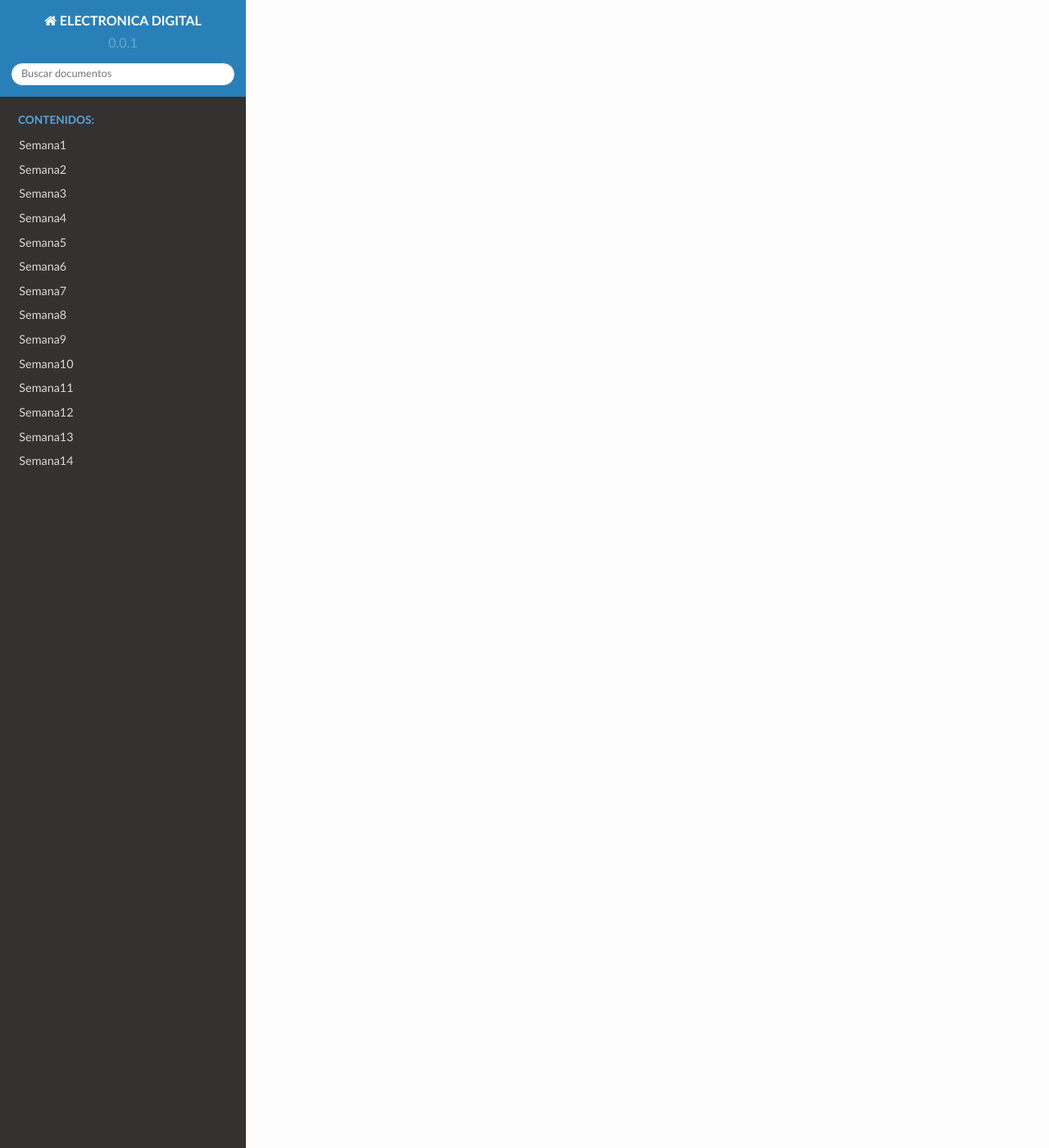
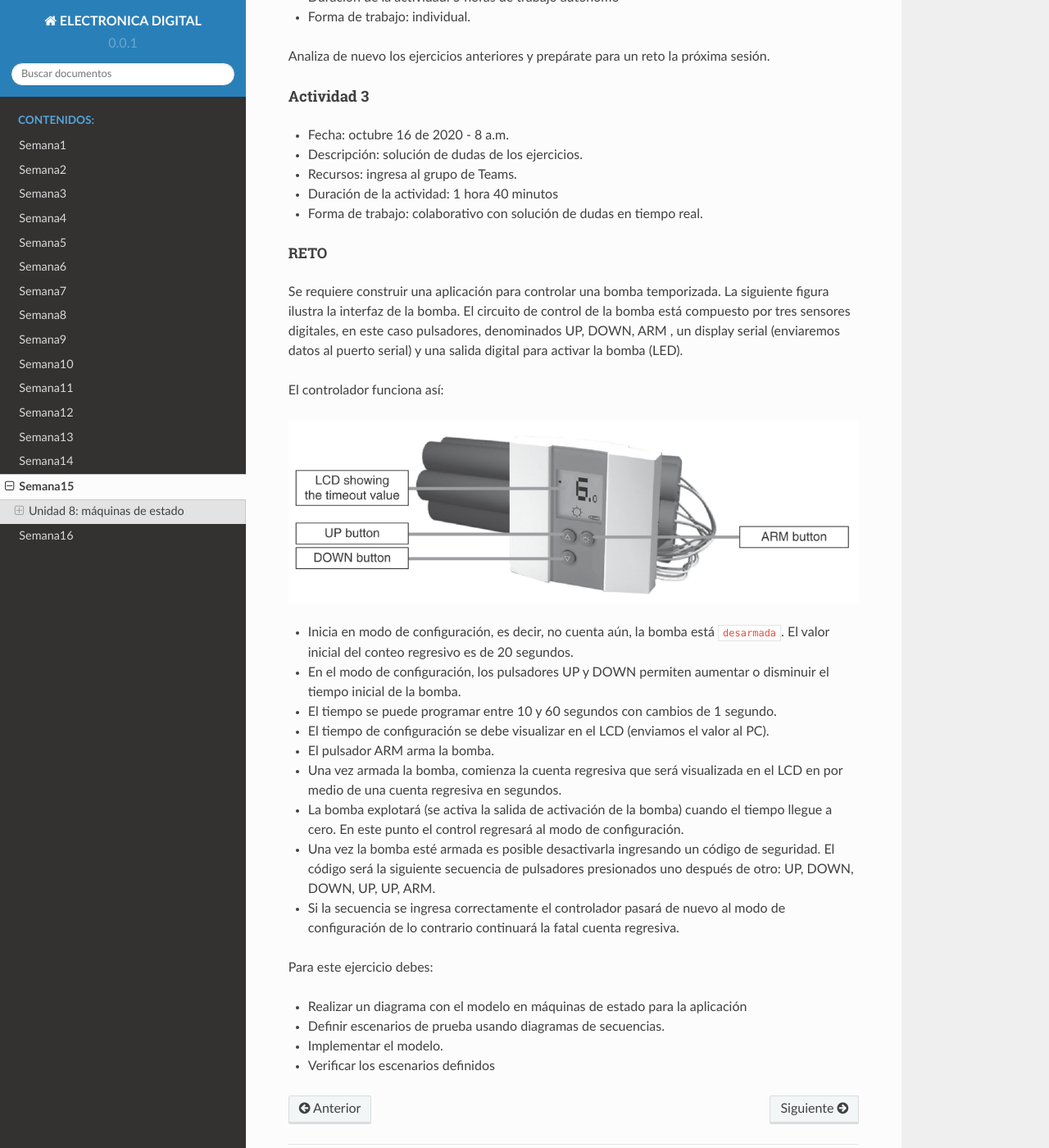
Before and after one commit to juanferfranco/ElectronicaDigital, a Sphinx documentation site: the page built from docs/_semana15/semana15.rst, in a window 1280 px wide and 1400 px high, scrolled down 4600 px. Shown: the whole window at 82% size. Built offline with Sphinx 7.4.7 and the Read the Docs theme 2.0.0, drawn with Linux system fonts in a browser that asks for light colours; some of the changed text lies outside the part shown.

Commit message:
add weeks 15 and 16

```diff
--- a/docs/_semana15/semana15.rst
+++ b/docs/_semana15/semana15.rst
@@ -1,5 +1,5 @@
 Semana 15
-===========
+================
 
 Unidad 8: máquinas de estado
 ----------------------------------
@@ -87,6 +87,130 @@
    AI envie el 4A.
 
 
+Ejercicio 2: modelo de la solución
+#####################################
+
+Un posible modelo de la solución es este:
+
+.. image:: ../_static/SM_model.jpg
+   :scale: 80%
+   :align: center
+
+
+Ejercicio 3: implementación
+#####################################
+
+Y una posible implementación del modelo es este otro modelo en C++:
+
+.. code-block:: cpp
+   :lineno-start: 1
+
+    void setup() {
+      Serial.begin(115200);
+    }
+
+    void taskCom() {
+      enum class state_t {WAIT_INIT, WAIT_PACKET, WAIT_ACK};
+      static state_t state = state_t::WAIT_INIT;
+      static uint8_t bufferRx[20] = {0};
+      static uint8_t dataCounter = 0;
+      static uint32_t timerOld;
+      static uint8_t bufferTx[20];
+
+      switch (state) {
+        case  state_t::WAIT_INIT:
+          if (Serial.available()) {
+            if (Serial.read() == 0x3E) {
+              Serial.write(0x4A);
+              dataCounter = 0;
+              timerOld = millis();
+              state = state_t::WAIT_PACKET;
+            }
+          }
+
+          break;
+
+        case state_t::WAIT_PACKET:
+
+          if ( (millis() - timerOld) > 1000 ) {
+            Serial.write(0x3D);
+            state = state_t::WAIT_INIT;
+          }
+          else if (Serial.available()) {
+            uint8_t dataRx = Serial.read();
+            if (dataCounter >= 20) {
+              Serial.write(0x3F);
+              dataCounter = 0;
+              timerOld = millis();
+              state = state_t::WAIT_PACKET;
+            }
+            else {
+              bufferRx[dataCounter] = dataRx;
+              dataCounter++;
+
+              // is the packet completed?
+              if (bufferRx[0] == dataCounter - 1) {
+
+                // Check received data
+                uint8_t calcChecksum = 0;
+                for (uint8_t i = 1; i <= dataCounter - 1; i++) {
+                  calcChecksum = calcChecksum ^ bufferRx[i - 1];
+                }
+                if (calcChecksum == bufferRx[dataCounter - 1]) {
+                  bufferTx[0] = dataCounter - 3; //Length
+                  calcChecksum = bufferTx[0];
+
+                  // Calculate Tx checksum
+                  for (uint8_t i = 4; i <= dataCounter - 1; i++) {
+                    bufferTx[i - 3] = bufferRx[i - 1];
+                    calcChecksum = calcChecksum ^ bufferRx[i - 1];
+                  }
+
+                  bufferTx[dataCounter - 3] = calcChecksum;
+                  Serial.write(0x4A);
+                  Serial.write(bufferTx, dataCounter - 2);
+                  timerOld = millis();
+                  state = state_t::WAIT_ACK;
+                }
+                else {
+                  Serial.write(0x3F);
+                  dataCounter = 0;
+                  timerOld = millis();
+                  state = state_t::WAIT_PACKET;
+                }
+              }
+            }
+          }
+
+          break;
+
+        case state_t::WAIT_ACK:
+          if ( (millis() - timerOld) > 1000 ) {
+            timerOld = millis();
+            Serial.write(bufferTx, dataCounter - 2);
+          } else if (Serial.available()) {
+            if (Serial.read() == 0x4A) {
+              state = state_t::WAIT_INIT;
+            }
+          }
+
+          break;
+      }
+    }
+
+
+    void loop() {
+      taskCom();
+    }
+
+Ejercicio 4: un escenario de prueba
+#####################################
+Un ejemplo de una escenario de prueba:
+
+.. image:: ../_static/scenario1.jpg
+   :scale: 100%
+   :align: center
+
 Actividad 2
 *************
 * Fecha: octubre 14 a octubre 16 de 2020.
@@ -95,6 +219,9 @@
 * Duración de la actividad: 5 horas de trabajo autónomo
 * Forma de trabajo: individual.
 
+Analiza de nuevo los ejercicios anteriores y prepárate para
+un reto la próxima sesión.
+
 Actividad 3
 *************
 * Fecha: octubre 16 de 2020 - 8 a.m.
@@ -102,3 +229,45 @@
 * Recursos: ingresa al grupo de Teams.
 * Duración de la actividad: 1 hora 40 minutos
 * Forma de trabajo: colaborativo con solución de dudas en tiempo real.
+
+RETO
+#######
+
+Se requiere construir una aplicación para controlar una bomba temporizada.
+La siguiente figura ilustra la interfaz de la bomba. El circuito de control
+de la bomba está compuesto por tres sensores digitales,
+en este caso pulsadores, denominados UP, DOWN, ARM ,
+un display serial (enviaremos datos al puerto serial) y una salida digital
+para activar la bomba (LED).
+
+El controlador funciona así:
+
+.. image:: ../_static/bomb.png
+
+* Inicia en modo de configuración, es decir, no cuenta aún, la bomba está
+  ``desarmada``. El valor inicial del conteo regresivo es de 20 segundos.
+* En el modo de configuración, los pulsadores UP y DOWN permiten
+  aumentar o disminuir el tiempo inicial de la bomba.
+* El tiempo se puede programar entre 10 y 60 segundos con cambios de 1 segundo.
+* El tiempo de configuración se debe visualizar en el LCD (enviamos el
+  valor al PC).
+* El pulsador ARM arma la bomba.
+* Una vez armada la bomba, comienza la cuenta regresiva que será visualizada
+  en el LCD en por medio de una cuenta regresiva en segundos.
+* La bomba explotará (se activa la salida de activación de la bomba) cuando
+  el tiempo llegue a cero. En este punto el control regresará al modo de
+  configuración.
+* Una vez la bomba esté armada es posible desactivarla ingresando un código
+  de seguridad. El código será la siguiente secuencia de pulsadores
+  presionados uno después de otro:  UP, DOWN, DOWN, UP, UP, ARM.
+* Si la secuencia se ingresa correctamente el controlador pasará de nuevo
+  al modo de configuración de lo contrario continuará la fatal cuenta
+  regresiva.
+
+
+Para este ejercicio debes:
+
+* Realizar un diagrama con el modelo en máquinas de estado para la aplicación
+* Definir escenarios de prueba usando diagramas de secuencias.
+* Implementar el modelo.
+* Verificar los escenarios definidos
--- a/docs/index.rst
+++ b/docs/index.rst
@@ -107,3 +107,5 @@
    Semana12 <_semana12/semana12>
    Semana13 <_semana13/semana13>
    Semana14 <_semana14/semana14>
+   Semana15 <_semana15/semana15>
+   Semana16 <_semana16/semana16>
```
Also changed, not shown: docs/_semana16/semana16.rst (+5 -4 lines), docs/_static/bomb.png (added).
